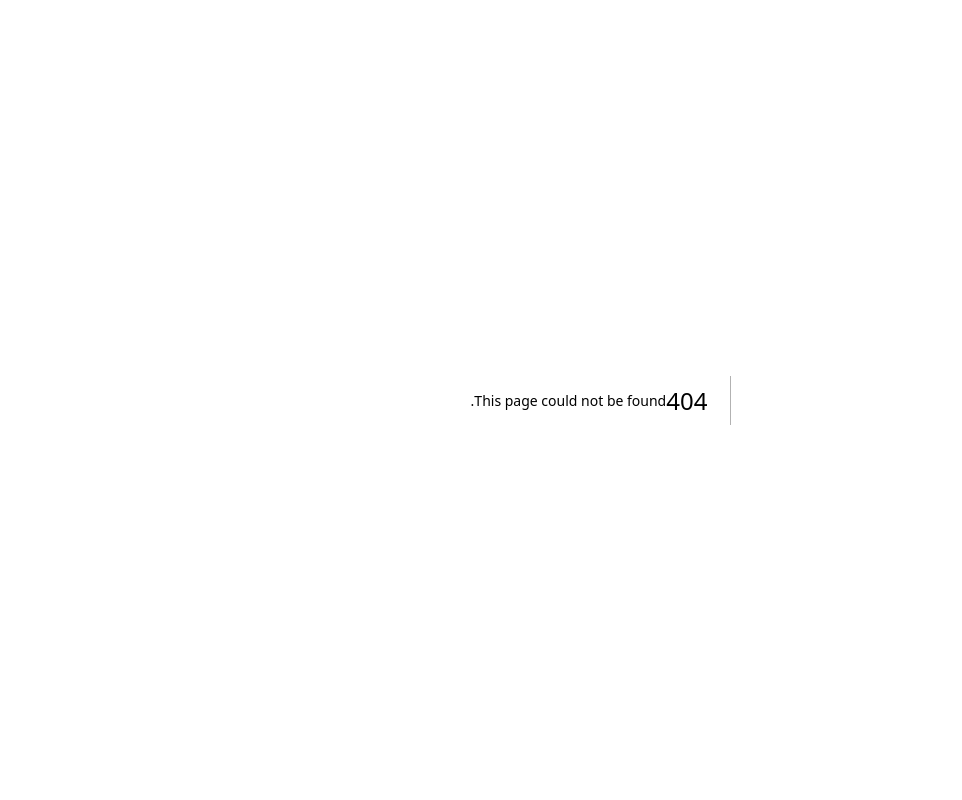
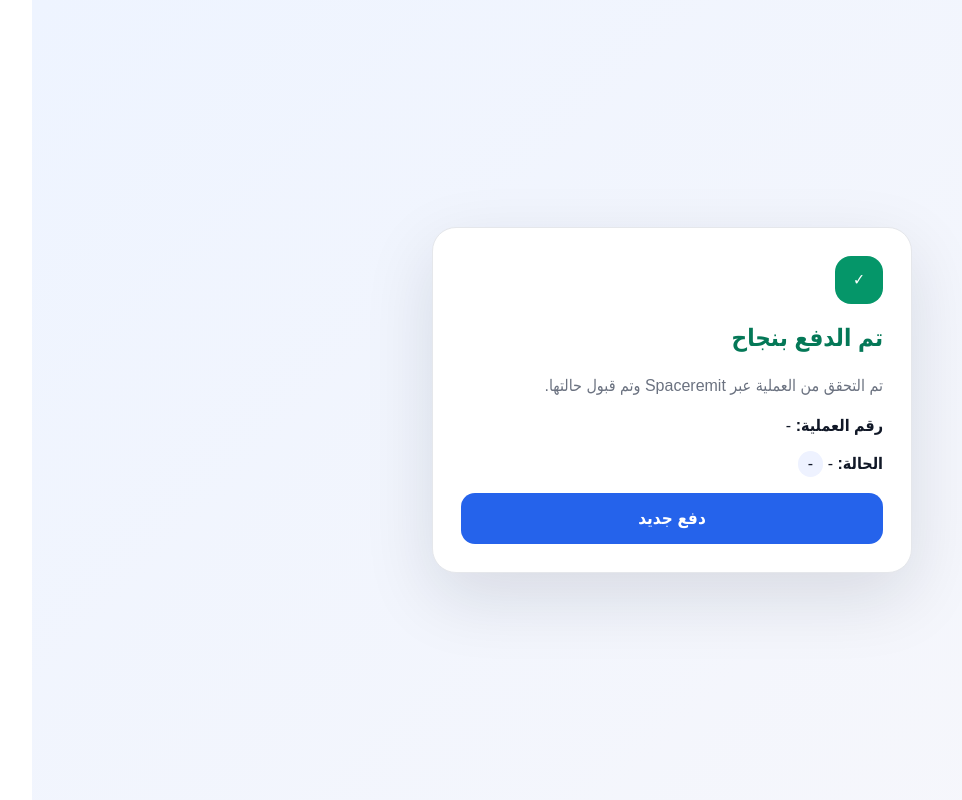
Before and after one commit to 774540383/spaceremit-final, a Next.js app: page /success in a window 1280 px wide. Before the commit this address had no page. Shown: the whole page, without its empty margins (71-1033 px from the left). Built offline with nearby package versions, Linux system fonts and the light colour scheme.

Commit message:
Add files via upload

```diff
--- /dev/null
+++ b/app/success/page.tsx
@@ -0,0 +1,11 @@
+export default async function Success({ searchParams }: { searchParams: Promise<{payment_id?: string; status?: string; tag?: string}> }) {
+  const p = await searchParams;
+  return <main className="wrap"><section className="card">
+    <div className="logo" style={{background:'#059669'}}>✓</div>
+    <h1 className="ok">تم الدفع بنجاح</h1>
+    <p className="muted">تم التحقق من العملية عبر Spaceremit وتم قبول حالتها.</p>
+    <p><b>رقم العملية:</b> {p.payment_id || '-'}</p>
+    <p><b>الحالة:</b> {p.status || '-'} <span className="pill">{p.tag || '-'}</span></p>
+    <a className="btn" style={{display:'block',textAlign:'center',textDecoration:'none'}} href="/">دفع جديد</a>
+  </section></main>
+}
```
